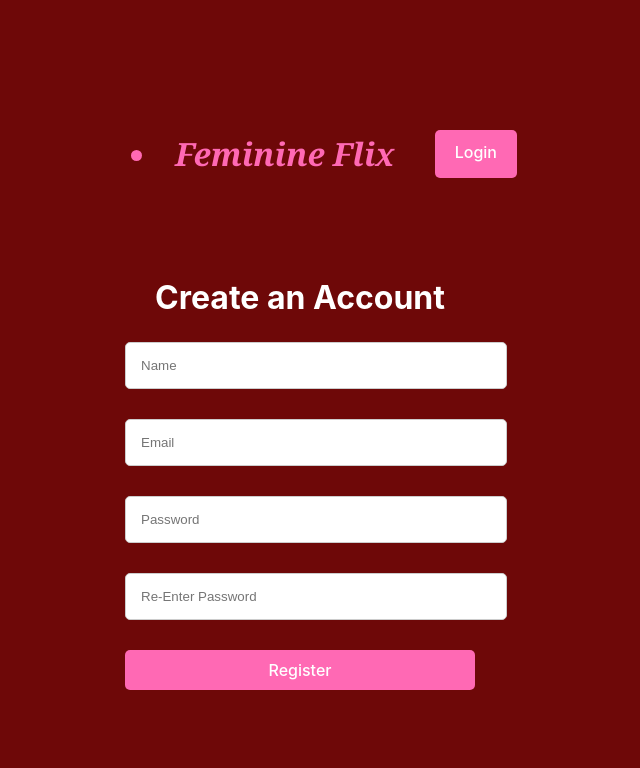
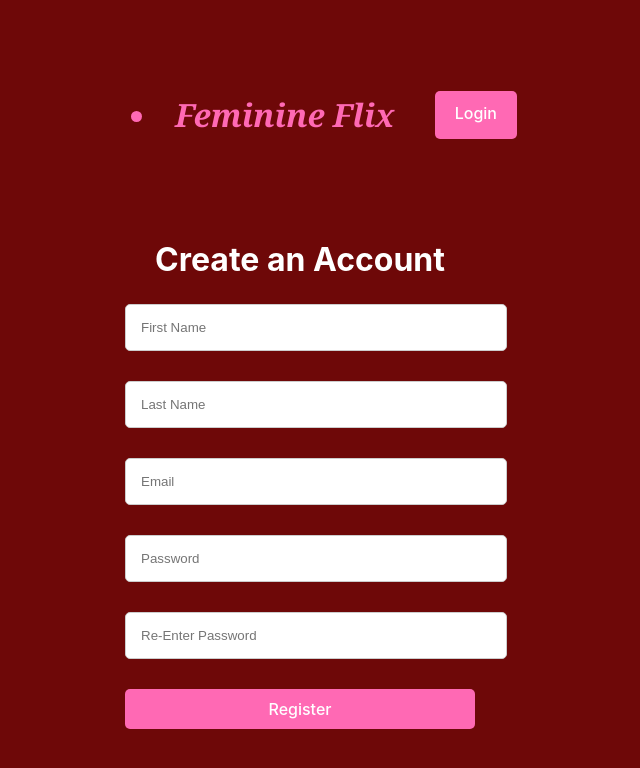
Before and after one commit to sweetbambie/TrialAssign6, a Vue app: page /register in a window 1280 px wide. Shown: the top 768 px of the page, without its empty margins (340-980 px from the left). Built offline with nearby package versions, Linux system fonts and the light colour scheme.

Commit message:
something wromg with the storing

```diff
--- a/package.json
+++ b/package.json
@@ -10,6 +10,7 @@
   },
   "dependencies": {
     "axios": "^1.7.9",
+    "pinia": "^2.3.0",
     "vue": "^3.5.13",
     "vue-router": "^4.5.0"
   },
--- /dev/null
+++ b/src/store/index.js
@@ -0,0 +1,39 @@
+import { defineStore } from 'pinia';
+import { ref } from 'vue';
+
+export const useRegistrationStore = defineStore('registration', () => {
+  // Declare refs for the store
+  const firstName = ref('');
+  const lastName = ref('');
+  const email = ref('');
+  const password = ref('');
+  const rePassword = ref('');
+
+  // Action to set registration data
+  const setRegistrationData = (data) => {
+    firstName.value = data.firstName;
+    lastName.value = data.lastName;
+    email.value = data.email;
+    password.value = data.password;
+    rePassword.value = data.rePassword;
+  };
+
+  // Optional: Clear registration data
+  const clearRegistrationData = () => {
+    firstName.value = '';
+    lastName.value = '';
+    email.value = '';
+    password.value = '';
+    rePassword.value = '';
+  };
+
+  return {
+    firstName,
+    lastName,
+    email,
+    password,
+    rePassword,
+    setRegistrationData,
+    clearRegistrationData
+  };
+});
--- a/src/views/LoginView.vue
+++ b/src/views/LoginView.vue
@@ -1,15 +1,18 @@
 <script setup>
-import { RouterLink, useRouter } from 'vue-router';
+import { useRouter } from 'vue-router';
 import { ref } from 'vue';
+import { useRegistrationStore } from '../store';
 
+const store = useRegistrationStore();
+const email = ref('');
+const password = ref('');
 const router = useRouter();
-const password = ref('');
 
 const handleLogin = () => {
-  if (password.value === "iloveyou") {
+  if (email === store.email && password === store.password) {
     router.push("/movies");
   } else {
-    alert("Invalid Password");
+    alert("Invalid Email or Password");
   }
 };
 </script>
@@ -24,8 +27,8 @@ const handleLogin = () => {
       <div class="form-container">
         <h2>Login to Your Account</h2>
         <form @submit.prevent="handleLogin">
-          <input type="email" placeholder="Email" class="input-field" required />
-          <input v-model:="password" type="password" placeholder="Password" class="input-field" required />
+          <input v-model="email" type="email" placeholder="Email" class="input-field" required />
+          <input v-model="password" type="password" placeholder="Password" class="input-field" required />
           <button type="submit" class="button login">Login</button>
         </form>
       </div>
@@ -45,7 +48,6 @@ const handleLogin = () => {
 }
 
 .overlay {
-  /*background-color: rgba(78, 25, 20,0.7);*/
   width: 100%;
   height: 100%;
   display: flex;
--- a/src/views/RegisterView.vue
+++ b/src/views/RegisterView.vue
@@ -1,4 +1,26 @@
-<script setup></script>
+<script setup>
+import { ref } from 'vue';
+import { useRegistrationStore } from '../store';
+
+const store = useRegistrationStore();
+
+const validateForm = (event) => {
+  if (store.password.value !== store.rePassword.value) {
+    event.preventDefault();
+    alert('The passwords do not match. Please check and try again.');
+  } else {
+    store.setRegistrationData({
+      firstName: store.firstName,
+      lastName: store.lastName,
+      email: store.email.value,
+      password: store.password,
+      rePassword: store.rePassword,
+    });
+
+    alert('Form submitted successfully!');
+  }
+};
+</script>
 
 <template>
   <div class="hero">
@@ -9,11 +31,13 @@
       </div>
       <div class="form-container">
         <h2>Create an Account</h2>
-        <form>
-          <input type="text" placeholder="Name" class="input-field" required>
-          <input type="email" placeholder="Email" class="input-field" required>
-          <input type="password" placeholder="Password" class="input-field" required>
-          <input type="password" placeholder="Re-Enter Password" class="input-field" required>
+        <form @submit="validateForm">
+          <input type="text" placeholder="First Name" class="input-field" v-model="store.firstName" required />
+          <input type="text" placeholder="Last Name" class="input-field" v-model="store.lastName" required />
+          <input type="email" placeholder="Email" class="input-field" v-model="store.email" required />
+          <input type="password" placeholder="Password" class="input-field" v-model="store.password" required />
+          <input type="password" placeholder="Re-Enter Password" class="input-field" v-model="store.rePassword"
+            required />
           <button type="submit" class="register">Register</button>
         </form>
       </div>
```
Also changed, not shown: src/main.js (+9 -5 lines), 1 other file (tests, documents, lock files or other folders).
